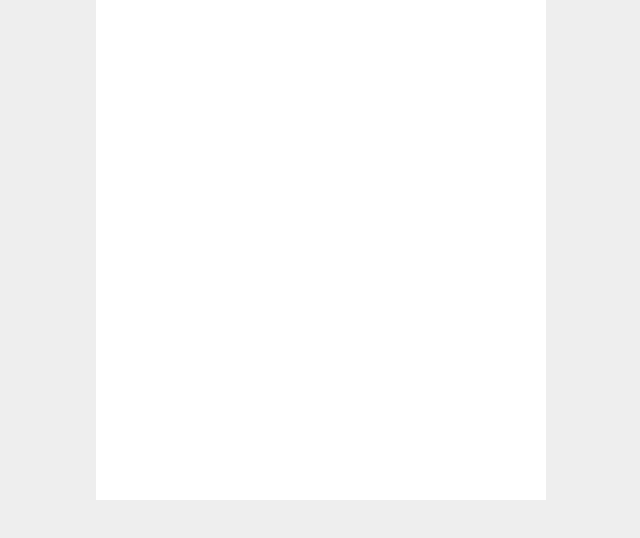
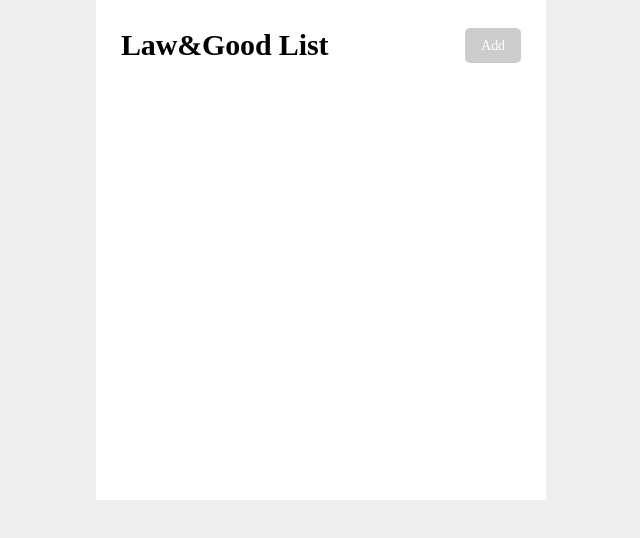
Before and after one commit to jjm2317/msw-practice, a React (Create React App) app: page / in a window 1280 px wide. Shown: the top 538 px of the page, without its empty margins (319-959 px from the left). Built offline with nearby package versions, Linux system fonts and the light colour scheme; a web font is replaced by a local one.

Commit message:
feat: publish header component

```diff
--- a/src/App.jsx
+++ b/src/App.jsx
@@ -1,14 +1,19 @@
 import { Routes, Route } from 'react-router-dom';
 import { createGlobalStyle } from 'styled-components';
 
+import Container from 'components/Container';
+import Header from 'components/Header';
 import MainPage from 'pages/main/MainPage';
 
 const App = () => (
   <>
     <GlobalStyle />
-    <Routes>
-      <Route element={<MainPage />} path="/" />
-    </Routes>
+    <Container>
+      <Header />
+      <Routes>
+        <Route element={<MainPage />} path="/" />
+      </Routes>
+    </Container>
   </>
 );
 export default App;
--- a/src/components/Button.jsx
+++ b/src/components/Button.jsx
@@ -2,6 +2,7 @@ import styled, { css } from 'styled-components';
 
 const Button = styled.button`
   padding: 2px 10px;
+  height: fit-content;
   background-color: ${({ bgColor, theme }) =>
     bgColor ? theme.color[bgColor] : theme.color.grey_100};
   color: ${({ theme }) => theme.color.white};
--- /dev/null
+++ b/src/components/Header.jsx
@@ -0,0 +1,31 @@
+// import PropTypes from 'prop-types';
+import styled from 'styled-components';
+
+import Button from 'components/Button';
+import Typography from 'components/Typography';
+
+const Header = () => {
+  const handleClick = () => {};
+  return (
+    <Container>
+      <Typography as="h1" type="h1">
+        Law&Good List
+      </Typography>
+      <Button size="large" onClick={handleClick}>
+        Add
+      </Button>
+    </Container>
+  );
+};
+
+export default Header;
+
+Header.propTypes = {};
+
+const Container = styled.header`
+  width: 100%;
+  display: flex;
+  justify-content: space-between;
+  align-items: center;
+  padding: 0 10px;
+`;
--- a/src/pages/main/MainPage.jsx
+++ b/src/pages/main/MainPage.jsx
@@ -1,5 +1,9 @@
-import Container from 'components/Container';
+import styled from 'styled-components';
 
 const MainPage = () => <Container />;
 
 export default MainPage;
+
+const Container = styled.main`
+  padding: 0;
+`;
--- a/src/styles/theme.js
+++ b/src/styles/theme.js
@@ -40,7 +40,7 @@ const pretendard = css`
 const typography = Object.freeze({
   h1: css`
     ${pretendard}
-    font-size: 50px;
+    font-size: 30px;
     font-weight: 700;
     line-height: 60px;
     letter-spacing: -0.005em;
```
Also changed, not shown: 1 other file (tests, documents, lock files or other folders).
